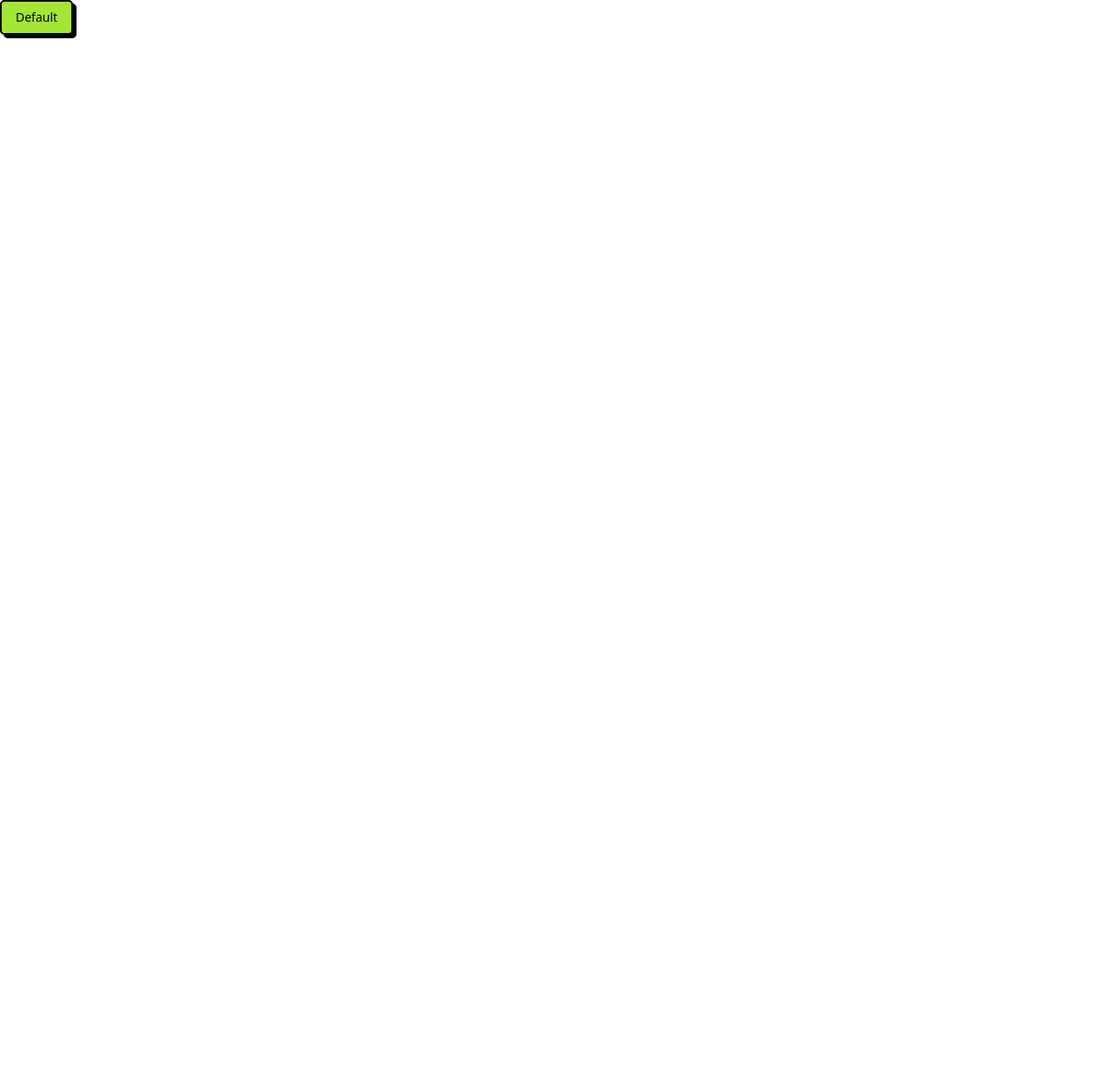
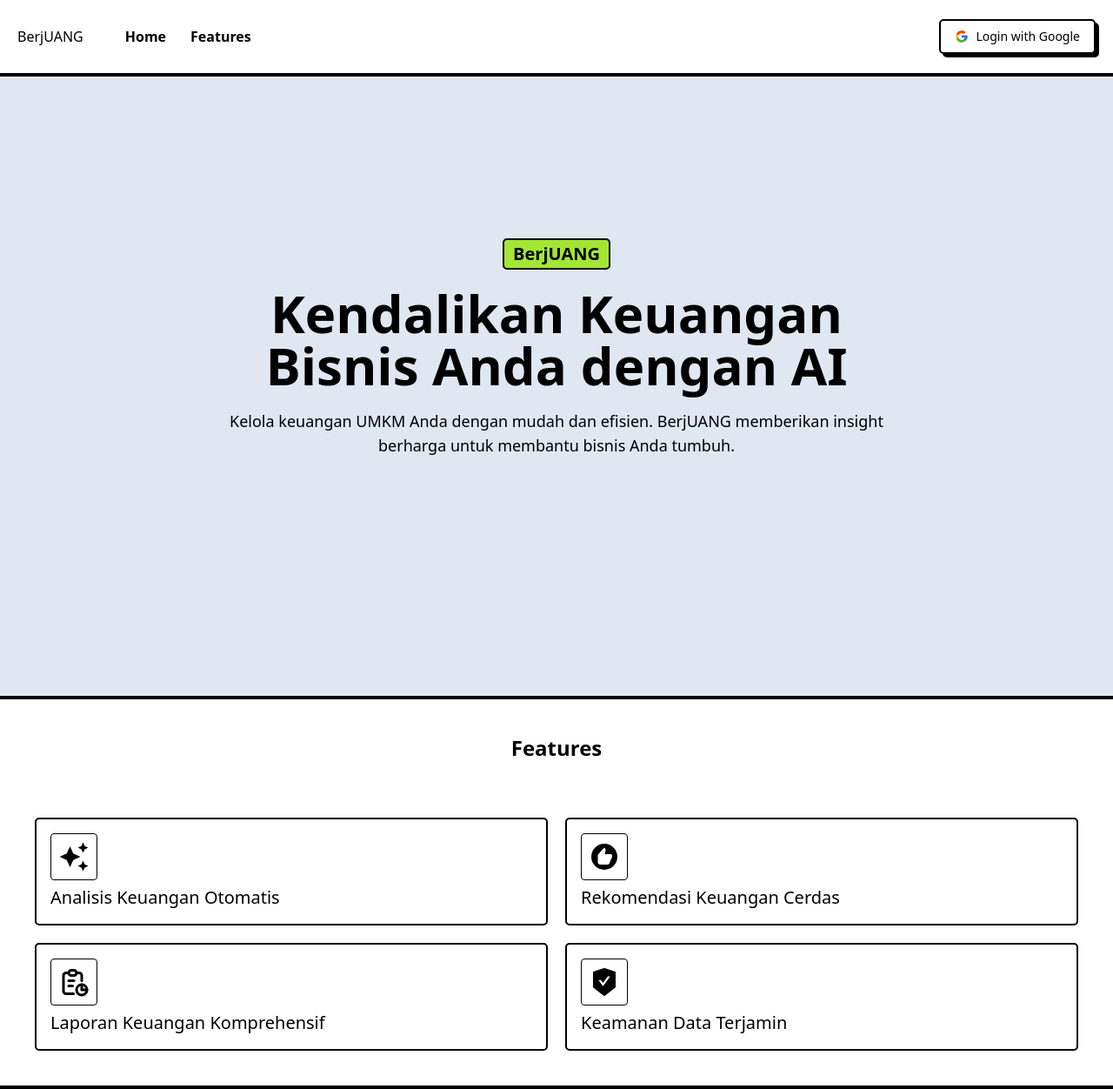
Before and after one commit to The-Triple-R/berjuang-ui, a Next.js app: page / in a window 1280 px wide. Shown: the whole page at 87% size. Before the commit the page ends 800 px from the top, so only its background shows below. Built offline with nearby package versions, Linux system fonts and the light colour scheme.

Commit message:
feat(landing-page): add homepage and features on landing page(skeleton)

```diff
--- a/app/globals.css
+++ b/app/globals.css
@@ -3,10 +3,10 @@
 @tailwind utilities;
 
 :root {
-  --main: #A3E636;
+  --main: #a3e636;
   --overlay: rgba(0, 0, 0, 0.8); /* background color overlay for alert dialogs, modals, etc. */
 
-  --bg: #E0E7F1;
+  --bg: #e0e7f1;
   --bw: #fff; /* white and secondary black e.g. utility class variant would be: bg-[#fff] dark:bg-[#212121] */
   --blank: #000; /* blank black and white */
   --border: #000;
--- a/app/page.js
+++ b/app/page.js
@@ -1,9 +1,42 @@
-import { Button } from '@/components/ui/button'
+import FeatureCard from '@/components/FeatureCard';
+import Header from '@/components/Header';
+import { Badge } from '@/components/ui/badge';
+import { MdAutoAwesome, MdRecommend } from 'react-icons/md';
+import { AiFillSafetyCertificate } from 'react-icons/ai';
+import { TbReport } from 'react-icons/tb';
 
 export default function Home() {
   return (
-    <main>
-      <Button>Default</Button>
-    </main>
+    <>
+      <Header />
+      <main className='relative flex flex-col gap-44 items-center justify-center bg-bg dark:bg-darkBg px-5 py-[200px] min-h-[100svh]'>
+        <section className='max-w-[800px] flex flex-col items-center gap-5'>
+          <h3>
+            <Badge className='font-bold text-xl'>BerjUANG</Badge>
+          </h3>
+          <p className='font-bold text-6xl text-center'>Kendalikan Keuangan Bisnis Anda dengan AI</p>
+          <p className='text-lg text-center'>Kelola keuangan UMKM Anda dengan mudah dan efisien. BerjUANG memberikan insight berharga untuk membantu bisnis Anda tumbuh.</p>
+        </section>
+      </main>
+      <div>
+        <section className='border-b-4 border-t-4 border-border dark:border-darkBorder font-semibold p-10'>
+          <h3 className='text-center text-2xl mb-16'>Features</h3>
+          <div className='grid grid-cols-2 gap-5'>
+            <FeatureCard description='Analisis Keuangan Otomatis'>
+              <MdAutoAwesome />
+            </FeatureCard>
+            <FeatureCard description='Rekomendasi Keuangan Cerdas'>
+              <MdRecommend />
+            </FeatureCard>
+            <FeatureCard description='Laporan Keuangan Komprehensif'>
+              <TbReport />
+            </FeatureCard>
+            <FeatureCard description='Keamanan Data Terjamin'>
+              <AiFillSafetyCertificate />
+            </FeatureCard>
+          </div>
+        </section>
+      </div>
+    </>
   );
 }
--- /dev/null
+++ b/components/FeatureCard.jsx
@@ -0,0 +1,18 @@
+import React from 'react';
+import PropTypes from 'prop-types';
+
+function FeatureCard({children, description}) {
+  return (
+    <div className='text-mtext bg-transparent border-2 border-border hover:translate-x-reverseBoxShadowX hover:translate-y-reverseBoxShadowY hover:shadow-shadow items-center justify-center whitespace-nowrap rounded-base *:font-base ring-offset-white transition-all gap-2 focus-visible:outline-none focus-visible:ring-2 focus-visible:ring-black focus-visible:ring-offset-2 disabled:pointer-events-none disabled:opacity-50 p-4'>
+      <div className='border-border p-2 border inline-block rounded text-4xl'>{children}</div>
+      <div className='text-xl'>{description}</div>
+    </div>
+  );
+}
+
+FeatureCard.propTypes = {
+  children: PropTypes.node.isRequired,
+  description: PropTypes.string.isRequired
+};
+
+export default FeatureCard;
--- /dev/null
+++ b/components/Header.jsx
@@ -0,0 +1,33 @@
+import React from 'react';
+import { Button } from './ui/button';
+import GoogleIcon from './icons/google-icon';
+
+function Header() {
+  return (
+    <header className='fixed left-0 top-0 z-20 mx-auto flex h-[88px] w-full items-center border-b-4 border-border dark:border-darkNavBorder bg-white dark:bg-secondaryBlack px-5 m500:h-16 '>
+      <div className='mx-auto flex w-[1300px] dark:text-darkText text-text max-w-full items-center justify-between'>
+        <div className='flex gap-12'>
+          <h1>BerjUANG</h1>
+          <nav>
+            <ul className='flex gap-7 font-semibold'>
+              <li>
+                <a href='#home'>Home</a>
+              </li>
+              <li>
+                <a href='#features'>Features</a>
+              </li>
+            </ul>
+          </nav>
+        </div>
+        <Button className='bg-white'>
+          <GoogleIcon />
+          Login with Google
+        </Button>
+      </div>
+    </header>
+  );
+}
+
+Header.propTypes = {};
+
+export default Header;
--- /dev/null
+++ b/components/icons/google-icon.jsx
@@ -0,0 +1,31 @@
+import React from 'react';
+
+function GoogleIcon() {
+  return (
+    <svg
+      xmlns='http://www.w3.org/2000/svg'
+      width='24'
+      height='24'
+      viewBox='0 0 48 48'
+    >
+      <path
+        fill='#F9BB00FF'
+        d='M43.611 20.083H42V20H24v8h11.303c-1.649 4.657-6.08 8-11.303 8c-6.627 0-12-5.373-12-12s5.373-12 12-12c3.059 0 5.842 1.154 7.961 3.039l5.657-5.657C34.046 6.053 29.268 4 24 4C12.955 4 4 12.955 4 24s8.955 20 20 20s20-8.955 20-20c0-1.341-.138-2.65-.389-3.917z'
+      ></path>
+      <path
+        fill='#FF3D00'
+        d='m6.306 14.691l6.571 4.819C14.655 15.108 18.961 12 24 12c3.059 0 5.842 1.154 7.961 3.039l5.657-5.657C34.046 6.053 29.268 4 24 4C16.318 4 9.656 8.337 6.306 14.691z'
+      ></path>
+      <path
+        fill='#4CAF50'
+        d='M24 44c5.166 0 9.86-1.977 13.409-5.192l-6.19-5.238A11.91 11.91 0 0 1 24 36c-5.202 0-9.619-3.317-11.283-7.946l-6.522 5.025C9.505 39.556 16.227 44 24 44z'
+      ></path>
+      <path
+        fill='#1976D2'
+        d='M43.611 20.083H42V20H24v8h11.303a12.04 12.04 0 0 1-4.087 5.571l.003-.002l6.19 5.238C36.971 39.205 44 34 44 24c0-1.341-.138-2.65-.389-3.917z'
+      ></path>
+    </svg>
+  );
+}
+
+export default GoogleIcon;
--- /dev/null
+++ b/components/ui/badge.jsx
@@ -0,0 +1,30 @@
+import { cva } from "class-variance-authority";
+
+import * as React from "react"
+
+import { cn } from "@/lib/utils"
+
+const badgeVariants = cva(
+  "inline-flex items-center rounded-base border-2 border-border px-2.5 font-base py-0.5 text-xs transition-colors focus:outline-none focus:ring-2 focus:ring-black focus:ring-offset-2",
+  {
+    variants: {
+      variant: {
+        default: "bg-main text-mtext",
+        neutral: "bg-bw text-text",
+      },
+    },
+    defaultVariants: {
+      variant: "default",
+    },
+  }
+)
+
+function Badge({
+  className,
+  variant,
+  ...props
+}) {
+  return (<div className={cn(badgeVariants({ variant }), className)} {...props} />);
+}
+
+export { Badge, badgeVariants }
--- a/package.json
+++ b/package.json
@@ -10,6 +10,7 @@
   },
   "dependencies": {
     "@radix-ui/react-avatar": "^1.1.3",
+    "@radix-ui/react-navigation-menu": "^1.2.5",
     "@radix-ui/react-slot": "^1.1.2",
     "class-variance-authority": "^0.7.1",
     "clsx": "^2.1.1",
@@ -17,6 +18,7 @@
     "next": "15.1.7",
     "react": "^19.0.0",
     "react-dom": "^19.0.0",
+    "react-icons": "^5.5.0",
     "tailwind-merge": "^3.0.1",
     "tailwindcss-animate": "^1.0.7"
   },
```
Also changed, not shown: 1 other file (tests, documents, lock files or other folders).
